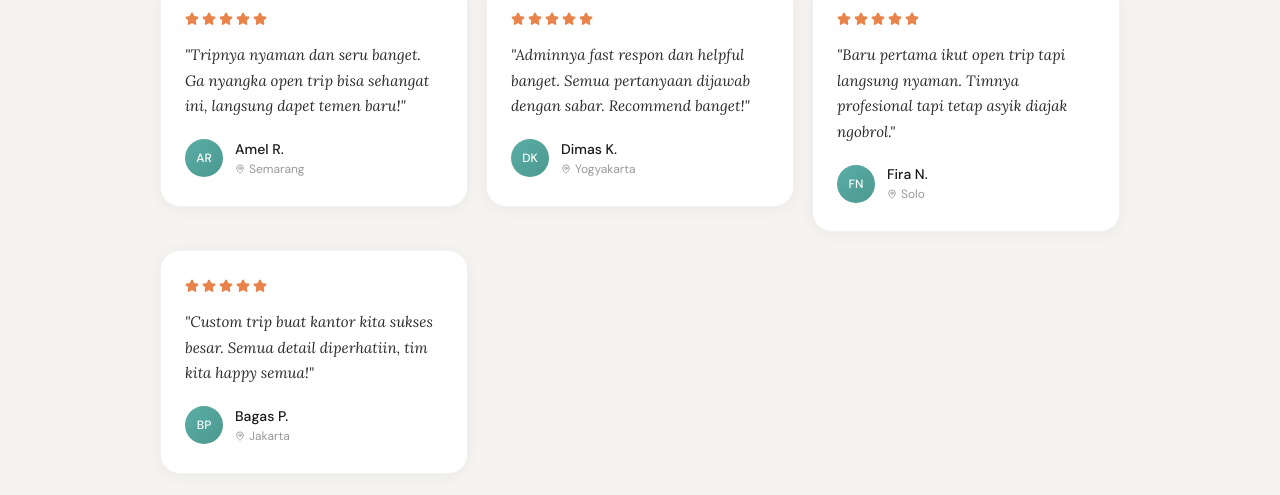
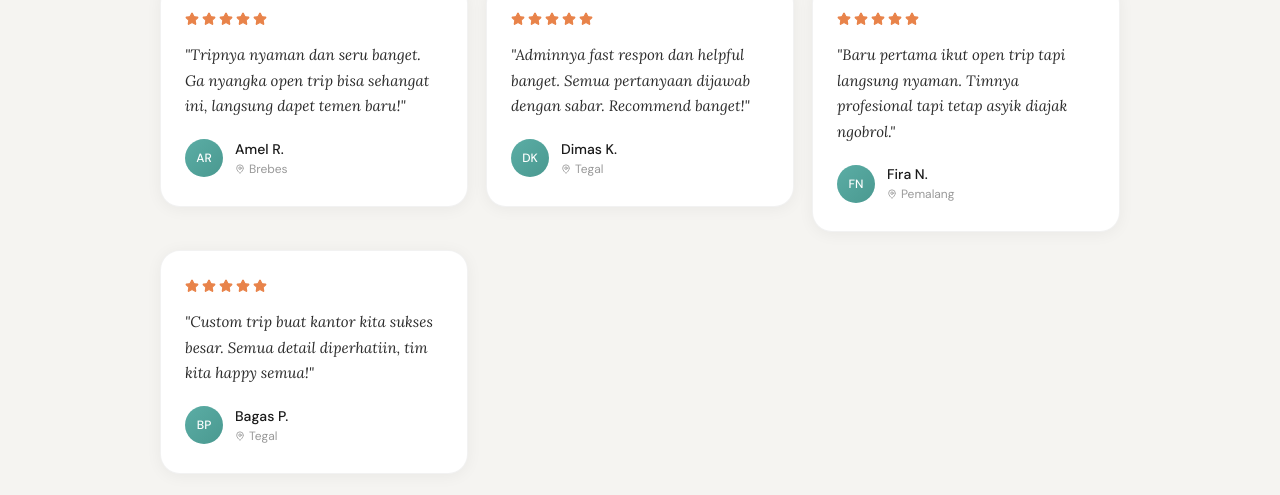
Before and after one commit to Syahrulannm/rivaltrip-landing, a React (Vite) app: page / in a window 1280 px wide. Shown: the part 3565-4060 px from the top of the page. Built offline with nearby package versions, Linux system fonts and the light colour scheme.

Commit message:
Update Location Testimonials

```diff
--- a/src/data/content.jsx
+++ b/src/data/content.jsx
@@ -34,8 +34,8 @@ export const WHY_POINTS = [
 ];
 
 export const TESTIMONIALS = [
-  { name: "Amel R.", location: "Semarang", rating: 5, text: "Tripnya nyaman dan seru banget. Ga nyangka open trip bisa sehangat ini, langsung dapet temen baru!", avatar: "AR" },
-  { name: "Dimas K.", location: "Yogyakarta", rating: 5, text: "Adminnya fast respon dan helpful banget. Semua pertanyaan dijawab dengan sabar. Recommend banget!", avatar: "DK" },
-  { name: "Fira N.", location: "Solo", rating: 5, text: "Baru pertama ikut open trip tapi langsung nyaman. Timnya profesional tapi tetap asyik diajak ngobrol.", avatar: "FN" },
-  { name: "Bagas P.", location: "Jakarta", rating: 5, text: "Custom trip buat kantor kita sukses besar. Semua detail diperhatiin, tim kita happy semua!", avatar: "BP" },
+  { name: "Amel R.", location: "Brebes", rating: 5, text: "Tripnya nyaman dan seru banget. Ga nyangka open trip bisa sehangat ini, langsung dapet temen baru!", avatar: "AR" },
+  { name: "Dimas K.", location: "Tegal", rating: 5, text: "Adminnya fast respon dan helpful banget. Semua pertanyaan dijawab dengan sabar. Recommend banget!", avatar: "DK" },
+  { name: "Fira N.", location: "Pemalang", rating: 5, text: "Baru pertama ikut open trip tapi langsung nyaman. Timnya profesional tapi tetap asyik diajak ngobrol.", avatar: "FN" },
+  { name: "Bagas P.", location: "Tegal", rating: 5, text: "Custom trip buat kantor kita sukses besar. Semua detail diperhatiin, tim kita happy semua!", avatar: "BP" },
 ];
```
